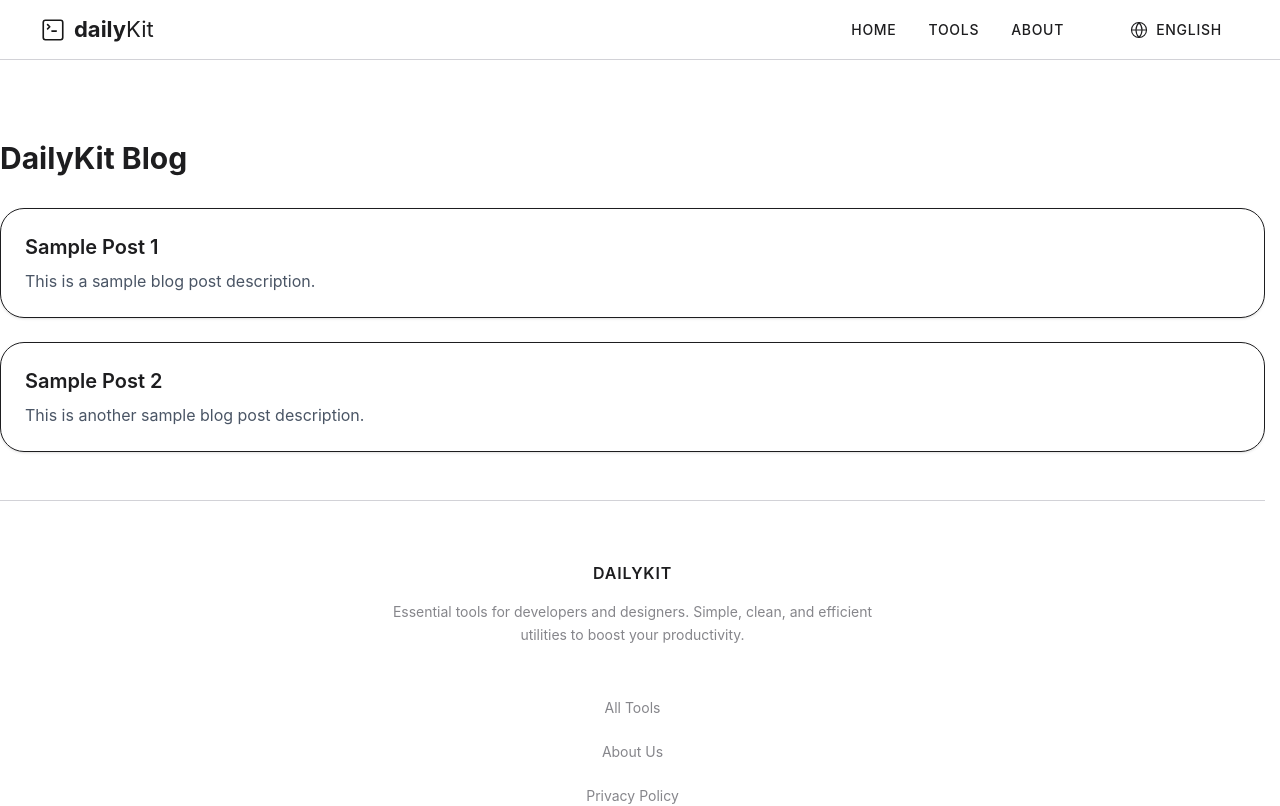
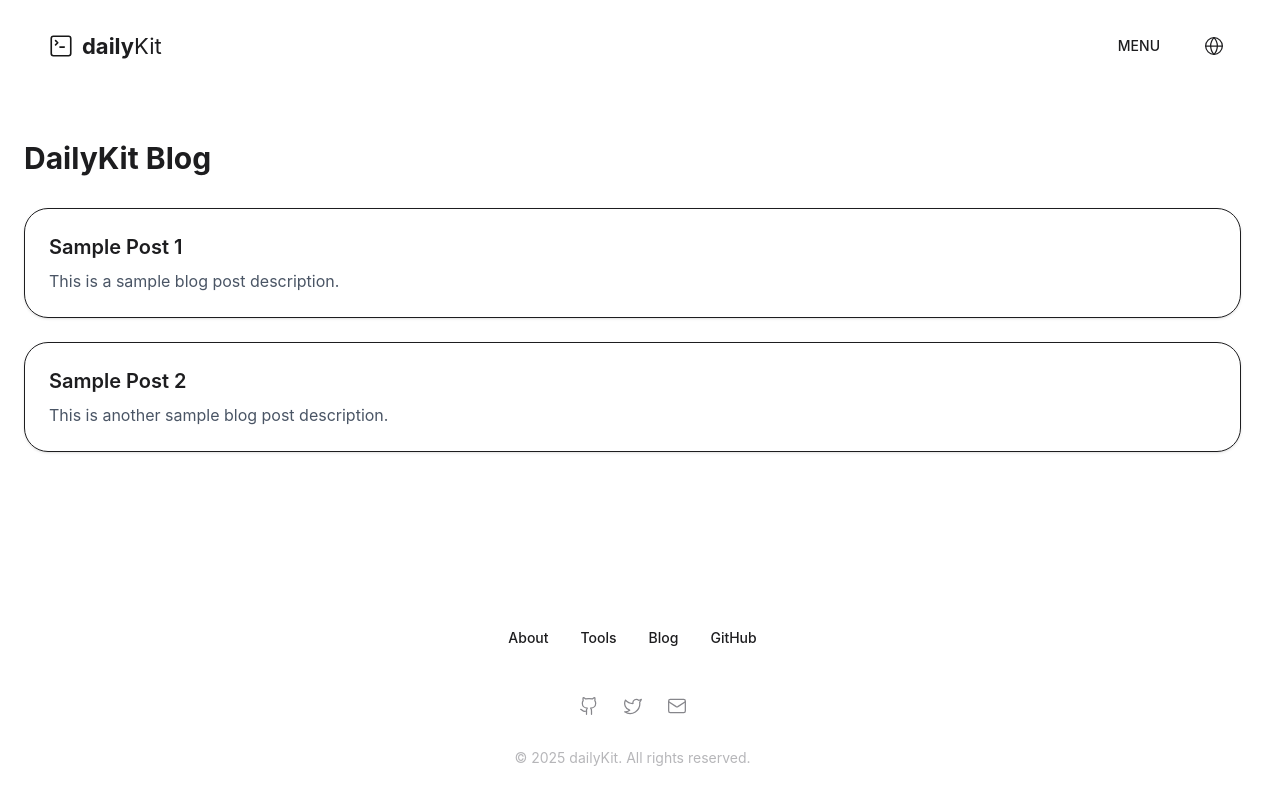
Before and after one commit to woochanj/DailyKit, a Next.js app in the folder daily-kit-web/: page /en/blog in a window 1280 px wide. Shown: the top 806 px of the page. Built offline with nearby package versions, Linux system fonts and the light colour scheme.

Commit message:
updated layout

```diff
--- a/daily-kit-web/app/[locale]/tools/layout.tsx
+++ b/daily-kit-web/app/[locale]/tools/layout.tsx
@@ -2,8 +2,8 @@ import Sidebar from '@/components/layout/Sidebar';
 
 export default function ToolsLayout({ children }: { children: React.ReactNode }) {
     return (
-        <div className="w-full px-5 md:px-10 pb-20">
-            <div className="flex flex-col md:flex-row w-full max-w-[1280px] mx-auto gap-8">
+        <div className="w-full flex justify-center pb-20">
+            <div className="flex flex-col md:flex-row w-[calc(100%-3rem)] max-w-[1280px] gap-8">
                 <Sidebar />
                 <div className="flex-1 min-w-0">
                     {children}
--- a/daily-kit-web/components/features/blog/BlogClient.tsx
+++ b/daily-kit-web/components/features/blog/BlogClient.tsx
@@ -6,7 +6,7 @@ export default function BlogClient() {
     const t = useTranslations('Blog');
 
     return (
-        <div className="container mx-auto py-12">
+        <div className="w-[calc(100%-3rem)] max-w-[1280px] mx-auto py-12">
             <h1 className="text-3xl font-bold mb-8">{t('title')}</h1>
             <div className="grid gap-6">
                 <div className="p-6 border rounded-lg shadow-sm">
--- a/daily-kit-web/components/features/contact/ContactClient.tsx
+++ b/daily-kit-web/components/features/contact/ContactClient.tsx
@@ -6,7 +6,7 @@ export default function ContactClient() {
     const t = useTranslations('Contact');
 
     return (
-        <div className="container mx-auto py-12 px-4 max-w-2xl text-center">
+        <div className="w-[calc(100%-3rem)] max-w-2xl mx-auto py-12 text-center">
             <h1 className="text-3xl font-bold mb-8">{t('title')}</h1>
             <div className="bg-gray-50 dark:bg-gray-900 p-8 rounded-2xl border border-gray-200 dark:border-gray-800">
                 <p className="text-lg mb-6">{t('desc')}</p>
--- a/daily-kit-web/components/features/home/HomeClient.tsx
+++ b/daily-kit-web/components/features/home/HomeClient.tsx
@@ -15,7 +15,7 @@ export default function HomeClient() {
     const t = useTranslations('Index');
 
     return (
-        <div className="w-full max-w-[1024px] px-5 py-10 text-center flex-1 flex flex-col items-center mx-auto">
+        <div className="w-[calc(100%-3rem)] max-w-[1280px] py-10 text-center flex-1 flex flex-col items-center mx-auto">
             <div className="mb-16 text-center animate-[fadeIn_0.5s_ease-out]">
                 <h1 className="text-5xl font-bold tracking-tight text-gray-900 sm:text-6xl mb-4">
                     DailyKit
@@ -26,7 +26,7 @@ export default function HomeClient() {
             </div>
 
             {/* Category Cards */}
-            <div className="grid grid-cols-1 md:grid-cols-4 gap-6 w-full max-w-[1024px] mx-auto mb-12">
+            <div className="grid grid-cols-1 md:grid-cols-4 gap-6 w-full mb-12">
                 {/* Dev & Data */}
                 <BentoCard
                     title={t('devDataTitle')}
@@ -76,7 +76,7 @@ export default function HomeClient() {
             </div>
 
             {/* Most Popular Tools Section */}
-            <div className="w-full max-w-5xl text-left mb-8 mt-20">
+            <div className="w-full text-left mb-8 mt-20">
                 <h2 className="text-2xl font-bold mb-6 flex items-center gap-2">
                     🔥 {t('popularToolsTitle')}
                 </h2>
--- a/daily-kit-web/components/layout/Footer.tsx
+++ b/daily-kit-web/components/layout/Footer.tsx
@@ -1,27 +1,35 @@
 import { Link } from '@/i18n/routing';
+import { Github, Twitter, Mail } from 'lucide-react';
 
 export default function Footer() {
     return (
-        <footer className="bg-transparent border-t border-[var(--border)] pt-20 px-5 pb-10 mt-auto md:pt-[60px] md:px-[20px] md:pb-[30px]">
-            <div className="w-full max-w-[1024px] mx-auto flex flex-col items-center text-center">
-                <div className="max-w-[500px] mb-12">
-                    <h3 className="text-base font-semibold text-[var(--foreground)] mb-4 uppercase tracking-[0.05em]">DailyKit</h3>
-                    <p className="text-sm text-[var(--text-sub)] leading-relaxed m-0">
-                        Essential tools for developers and designers.
-                        Simple, clean, and efficient utilities to boost your productivity.
-                    </p>
+        <footer className="w-full flex justify-center pb-8 mt-20">
+            <div className="w-[calc(100%-3rem)] max-w-[1280px] flex flex-col items-center text-center px-6 py-12 rounded-2xl bg-[var(--background)]">
+
+                {/* Links */}
+                <div className="flex flex-wrap justify-center gap-8 mb-12 text-sm font-medium text-[var(--text-main)]">
+                    <Link href="/about" className="hover:text-[var(--foreground)] transition-colors">About</Link>
+                    <Link href="/tools" className="hover:text-[var(--foreground)] transition-colors">Tools</Link>
+                    <Link href="/blog" className="hover:text-[var(--foreground)] transition-colors">Blog</Link>
+                    <a href="https://github.com/woochanj/DailyKit" target="_blank" rel="noopener noreferrer" className="hover:text-[var(--foreground)] transition-colors">GitHub</a>
                 </div>
 
-                <ul className="list-none p-0 m-0 mb-12 flex flex-wrap justify-center gap-8 md:gap-5 md:flex-col">
-                    <li><Link href="/tools" className="text-[var(--text-sub)] no-underline text-sm transition-colors duration-200 hover:text-[var(--foreground)]">All Tools</Link></li>
-                    <li><Link href="/about" className="text-[var(--text-sub)] no-underline text-sm transition-colors duration-200 hover:text-[var(--foreground)]">About Us</Link></li>
-                    <li><Link href="/privacy" className="text-[var(--text-sub)] no-underline text-sm transition-colors duration-200 hover:text-[var(--foreground)]">Privacy Policy</Link></li>
-                    <li><Link href="/terms" className="text-[var(--text-sub)] no-underline text-sm transition-colors duration-200 hover:text-[var(--foreground)]">Terms of Service</Link></li>
-                    <li><Link href="/contact" className="text-[var(--text-sub)] no-underline text-sm transition-colors duration-200 hover:text-[var(--foreground)]">Contact Us</Link></li>
-                </ul>
+                {/* Social Icons */}
+                <div className="flex gap-6 mb-8 text-[var(--text-sub)]">
+                    <a href="https://github.com/woochanj" target="_blank" rel="noopener noreferrer" className="hover:text-[var(--foreground)] transition-colors">
+                        <Github size={20} strokeWidth={1.5} />
+                    </a>
+                    <a href="#" className="hover:text-[var(--foreground)] transition-colors">
+                        <Twitter size={20} strokeWidth={1.5} />
+                    </a>
+                    <a href="mailto:contact@dailykit.com" className="hover:text-[var(--foreground)] transition-colors">
+                        <Mail size={20} strokeWidth={1.5} />
+                    </a>
+                </div>
 
-                <div className="text-center text-xs text-[var(--text-sub)] opacity-60">
-                    Copyright © {new Date().getFullYear()} DailyKit. All rights reserved.
+                {/* Copyright */}
+                <div className="text-sm text-[var(--text-sub)] opacity-60">
+                    &copy; {new Date().getFullYear()} dailyKit. All rights reserved.
                 </div>
             </div>
         </footer>
--- a/daily-kit-web/components/layout/Header.tsx
+++ b/daily-kit-web/components/layout/Header.tsx
@@ -85,8 +85,8 @@ export default function Header() {
 
     return (
         <>
-            <header className={`fixed top-0 left-0 right-0 h-[var(--header-height)] flex items-center px-5 md:px-10 bg-[rgba(255,255,255,0.7)] dark:bg-[rgba(0,0,0,0.7)] backdrop-blur-[20px] border-b border-[var(--border)] z-[1000] transition-transform duration-300 ease-out ${isHidden ? '-translate-y-full' : ''}`}>
-                <div className="w-full max-w-[1280px] mx-auto flex justify-between items-center h-full">
+            <header className={`fixed top-0 left-0 right-0 z-[1000] flex justify-center pt-4 transition-transform duration-300 ease-out pointer-events-none ${isHidden ? '-translate-y-full' : ''}`}>
+                <div className="w-[calc(100%-3rem)] max-w-[1280px] h-[var(--header-height)] flex justify-between items-center px-6 rounded-2xl bg-[var(--background)]/80 backdrop-blur-md pointer-events-auto">
                     <Link href="/" className="flex items-center gap-2 no-underline transition-opacity duration-200 hover:opacity-70" aria-label="dailyKit Home">
                         <SquareTerminal size={26} strokeWidth={1.5} className="text-neutral-900 dark:text-white" />
                         <div className="flex items-center" style={{ fontFamily: 'var(--font-sans)' }}>
@@ -95,28 +95,28 @@ export default function Header() {
                         </div>
                     </Link>
 
-                    {/* Desktop Nav */}
-                    <nav className="hidden md:flex gap-5 md:gap-8 items-center">
-                        <Link href="/" className={`no-underline text-[var(--text-main)] text-[13px] md:text-sm font-medium uppercase tracking-[0.05em] transition-colors duration-200 relative hover:opacity-70 ${pathname === '/' ? 'after:content-[""] after:absolute after:-bottom-1 after:left-0 after:right-0 after:h-[2px] after:bg-[var(--foreground)]' : ''}`}>Home</Link>
-                        <Link href="/tools" className={`no-underline text-[var(--text-main)] text-[13px] md:text-sm font-medium uppercase tracking-[0.05em] transition-colors duration-200 relative hover:opacity-70 ${pathname.startsWith('/tools') ? 'after:content-[""] after:absolute after:-bottom-1 after:left-0 after:right-0 after:h-[2px] after:bg-[var(--foreground)]' : ''}`}>Tools</Link>
-                        <Link href="/about" className={`no-underline text-[var(--text-main)] text-[13px] md:text-sm font-medium uppercase tracking-[0.05em] transition-colors duration-200 relative hover:opacity-70 ${pathname === '/about' ? 'after:content-[""] after:absolute after:-bottom-1 after:left-0 after:right-0 after:h-[2px] after:bg-[var(--foreground)]' : ''}`}>About</Link>
+                    <div className="flex items-center gap-4">
+                        {/* Menu Button (Desktop & Mobile) */}
+                        <button
+                            onClick={() => setIsMobileMenuOpen(true)}
+                            className="flex items-center gap-2 px-5 py-1.5 rounded-full text-[var(--foreground)] text-sm font-medium hover:bg-[var(--foreground)]/5 transition-all duration-300"
+                        >
+                            MENU
+                        </button>
 
-                        {/* Custom Language Dropdown */}
-                        <div className="relative ml-4" ref={dropdownRef}>
+                        {/* Language Switcher */}
+                        <div className="relative" ref={dropdownRef}>
                             <button
                                 onClick={() => setIsDropdownOpen(!isDropdownOpen)}
-                                className="flex items-center justify-center gap-2 w-32 py-2 rounded-lg hover:bg-[var(--background)]/50 hover:opacity-70 transition-all duration-200 group"
+                                className="p-2 rounded-full text-[var(--foreground)] hover:bg-[var(--foreground)]/5 transition-all duration-300"
                                 aria-label="Select Language"
                             >
-                                <Globe size={18} className="text-[var(--text-main)] transition-colors" strokeWidth={1.5} />
-                                <span className="text-sm font-medium text-[var(--text-main)] uppercase tracking-wider transition-colors">
-                                    {languages[locale as keyof typeof languages]}
-                                </span>
+                                <Globe size={20} strokeWidth={1.5} />
                             </button>
 
                             {/* Dropdown Menu */}
                             {isDropdownOpen && (
-                                <div className="absolute right-0 mt-2 w-32 py-2 rounded-2xl border border-[var(--border)] bg-[var(--background)]/80 backdrop-blur-xl flex flex-col gap-1 z-50 animate-in fade-in slide-in-from-top-2 duration-200">
+                                <div className="absolute right-0 top-full mt-2 w-32 py-2 rounded-2xl border border-[var(--border)] bg-[var(--background)]/80 backdrop-blur-md shadow-sm flex flex-col gap-1 z-50 animate-in fade-in slide-in-from-top-2 duration-200">
                                     {Object.entries(languages).map(([code, label]) => (
                                         <button
                                             key={code}
@@ -132,58 +132,45 @@ export default function Header() {
                                 </div>
                             )}
                         </div>
-                    </nav>
-
-                    {/* Mobile Menu Button */}
-                    <button
-                        className="md:hidden p-2 text-[var(--foreground)]"
-                        onClick={() => setIsMobileMenuOpen(true)}
-                        aria-label="Open Menu"
-                    >
-                        <Menu size={24} />
-                    </button>
+                    </div>
                 </div>
             </header>
 
-            {/* Mobile Menu Overlay */}
+            {/* Full Screen Menu Overlay */}
             {isMobileMenuOpen && (
-                <div className="fixed inset-0 z-[2000] bg-[var(--background)]/95 backdrop-blur-xl flex flex-col p-5 animate-in slide-in-from-right duration-300">
-                    <div className="flex justify-between items-center mb-8">
+                <div className="fixed inset-0 z-[2000] bg-[var(--background)]/95 backdrop-blur-xl animate-in fade-in duration-200">
+                    <div className="w-[calc(100%-3rem)] max-w-[1280px] mx-auto mt-4 flex flex-col h-[calc(100%-2rem)]">
+                        {/* Header Part of Overlay */}
+                        <div className="h-[var(--header-height)] flex justify-between items-center px-6 rounded-2xl border border-[var(--border)] bg-[var(--background)]">
+                            {/* Logo */}
                             <div className="flex items-center gap-2">
                                 <SquareTerminal size={26} strokeWidth={1.5} className="text-neutral-900 dark:text-white" />
                                 <span className="text-[22px] font-bold text-[var(--foreground)]">dailyKit</span>
                             </div>
+
+                            {/* Close Button */}
                             <button
                                 onClick={() => setIsMobileMenuOpen(false)}
-                            className="p-2 text-[var(--foreground)]"
-                            aria-label="Close Menu"
+                                className="text-sm font-medium uppercase tracking-wider hover:opacity-50 transition-opacity"
                             >
-                            <X size={24} />
+                                Close
                             </button>
+
+                            {/* Placeholder for balance */}
+                            <div className="w-[26px]"></div>
                         </div>
 
-                    <nav className="flex flex-col gap-6 text-lg font-medium">
-                        <Link href="/" onClick={() => setIsMobileMenuOpen(false)} className="py-2 border-b border-[var(--border)]">Home</Link>
-                        <Link href="/tools" onClick={() => setIsMobileMenuOpen(false)} className="py-2 border-b border-[var(--border)]">Tools</Link>
-                        <Link href="/about" onClick={() => setIsMobileMenuOpen(false)} className="py-2 border-b border-[var(--border)]">About</Link>
+                        {/* Menu Grid */}
+                        <nav className="flex-1 overflow-y-auto py-4 no-scrollbar">
+                            <div className="grid grid-cols-1 md:grid-cols-3 gap-3">
+                                <Link href="/" onClick={() => setIsMobileMenuOpen(false)} className="flex items-center justify-center py-6 border border-[var(--border)] rounded-2xl text-sm font-medium uppercase tracking-widest hover:bg-[var(--foreground)] hover:text-[var(--background)] transition-all">Home</Link>
+                                <Link href="/tools" onClick={() => setIsMobileMenuOpen(false)} className="flex items-center justify-center py-6 border border-[var(--border)] rounded-2xl text-sm font-medium uppercase tracking-widest hover:bg-[var(--foreground)] hover:text-[var(--background)] transition-all">Tools</Link>
+                                <Link href="/about" onClick={() => setIsMobileMenuOpen(false)} className="flex items-center justify-center py-6 border border-[var(--border)] rounded-2xl text-sm font-medium uppercase tracking-widest hover:bg-[var(--foreground)] hover:text-[var(--background)] transition-all">About</Link>
+                                <Link href="/blog" onClick={() => setIsMobileMenuOpen(false)} className="flex items-center justify-center py-6 border border-[var(--border)] rounded-2xl text-sm font-medium uppercase tracking-widest hover:bg-[var(--foreground)] hover:text-[var(--background)] transition-all">Blog</Link>
+                                <Link href="/projects" onClick={() => setIsMobileMenuOpen(false)} className="flex items-center justify-center py-6 border border-[var(--border)] rounded-2xl text-sm font-medium uppercase tracking-widest hover:bg-[var(--foreground)] hover:text-[var(--background)] transition-all">Projects</Link>
+                                <Link href="/contact" onClick={() => setIsMobileMenuOpen(false)} className="flex items-center justify-center py-6 border border-[var(--border)] rounded-2xl text-sm font-medium uppercase tracking-widest hover:bg-[var(--foreground)] hover:text-[var(--background)] transition-all">Contact</Link>
+                            </div>
                         </nav>
-
-                    <div className="mt-auto mb-8">
-                        <h3 className="text-sm font-bold text-[var(--text-sub)] mb-4 uppercase tracking-wider">Language</h3>
-                        <div className="grid grid-cols-2 gap-3">
-                            {Object.entries(languages).map(([code, label]) => (
-                                <button
-                                    key={code}
-                                    onClick={() => handleLanguageChange(code)}
-                                    className={`px-4 py-3 rounded-xl text-sm border transition-all ${locale === code
-                                        ? 'border-[var(--foreground)] bg-[var(--foreground)] text-[var(--background)]'
-                                        : 'border-[var(--border)] text-[var(--foreground)]'
-                                        }`}
-                                >
-                                    {label}
-                                </button>
-                            ))}
-                        </div>
                     </div>
                 </div>
             )}
--- a/daily-kit-web/components/layout/Sidebar.tsx
+++ b/daily-kit-web/components/layout/Sidebar.tsx
@@ -20,7 +20,7 @@ export default function Sidebar() {
     const blogItem = navItems.find(item => item.href === '/blog');
 
     return (
-        <aside className="w-full md:w-64 flex-shrink-0 flex flex-row md:flex-col overflow-x-auto md:overflow-y-auto md:sticky md:top-[calc(var(--header-height)+2rem)] md:h-[calc(100vh-var(--header-height)-4rem)] gap-2 pb-2 md:pb-0 scrollbar-hide">
+        <aside className="w-full md:w-64 flex-shrink-0 flex flex-row md:flex-col overflow-x-auto md:overflow-y-auto md:sticky md:top-[calc(var(--header-height)+2rem)] md:h-[calc(100vh-var(--header-height)-4rem)] gap-2 pb-2 md:pb-0 scrollbar-hide md:pl-6">
             <nav className="flex flex-row md:flex-col gap-2 h-full w-full">
                 <div className="flex flex-row md:flex-col gap-2">
                     {toolItems.map((item) => {
```
Lines whose indentation alone changed are shown as unchanged.
